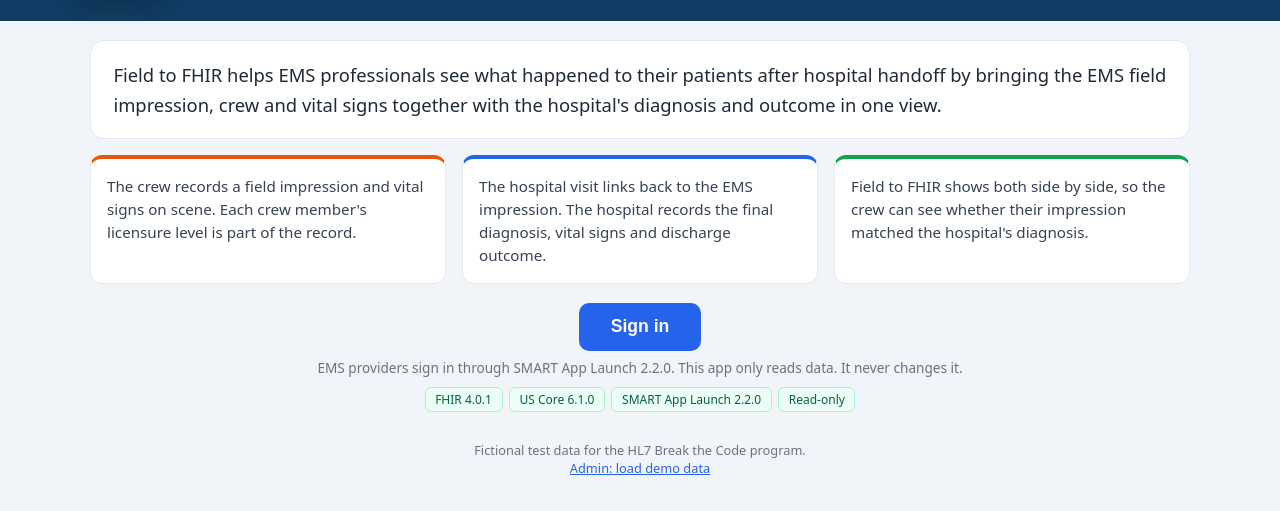
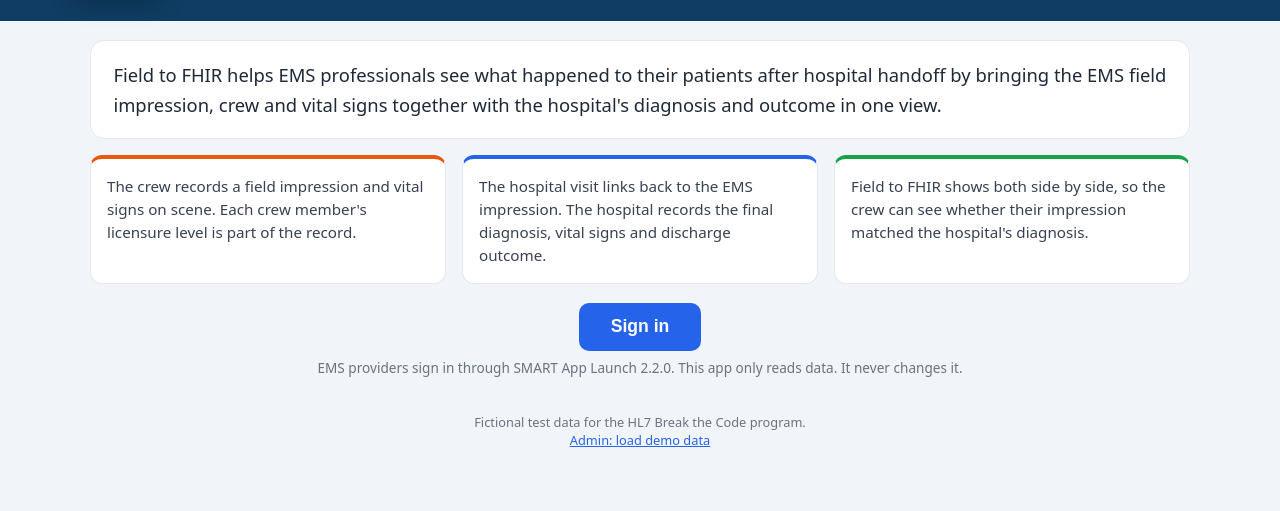
Before and after one commit to Olivia-H26/field-to-fhir, a plain HTML site: page launch.html in a window 1280 px wide. Shown: the part 123-634 px from the top of the page. Drawn offline with Linux system fonts and the light colour scheme.

Commit message:
Remove standards tags from dashboard header and face page

```diff
--- a/launch.html
+++ b/launch.html
@@ -68,12 +68,6 @@
       <p id="error" role="alert" hidden></p>
     </div>
 
-    <div class="stds">
-      <span class="std">FHIR 4.0.1</span>
-      <span class="std">US Core 6.1.0</span>
-      <span class="std">SMART App Launch 2.2.0</span>
-      <span class="std">Read-only</span>
-    </div>
   </div>
 
   <footer>
```
Also changed, not shown: index.html (+0 -6 lines).
